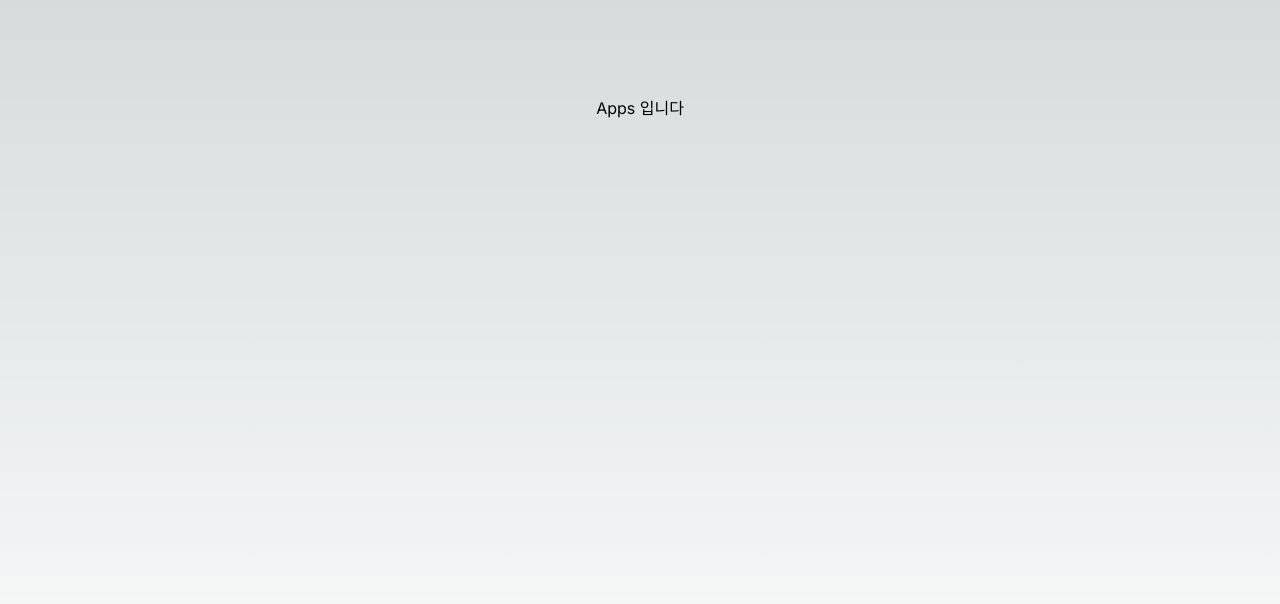
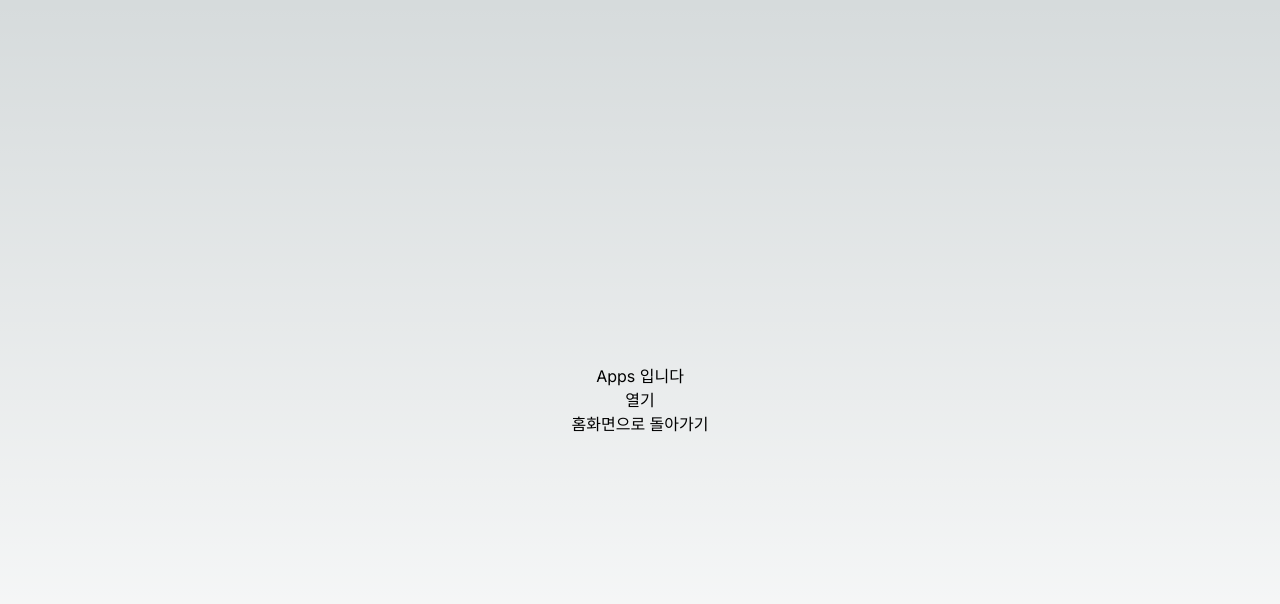
Before and after one commit to chamin966/Modal_Container, a Next.js app in the folder my-app/: page /apps in a window 1280 px wide. Shown: the top 604 px of the page. Built offline with nearby package versions, Linux system fonts and the light colour scheme.

Commit message:
[feat] Link 태그로 홈화면간 라우팅 기능 추가

```diff
--- a/my-app/app/apps/page.tsx
+++ b/my-app/app/apps/page.tsx
@@ -1,7 +1,13 @@
+'use client';
+import BasicModal from '@/components/BasicModal';
+import Link from 'next/link';
+
 export default function Apps() {
   return (
-    <main className="flex min-h-screen flex-col items-center justify-between p-24">
+    <main className='flex min-h-screen flex-col items-center justify-center p-24'>
       <div>Apps 입니다</div>
+      <BasicModal />
+      <Link href={{ pathname: '/' }}>홈화면으로 돌아가기</Link>
     </main>
   );
 }
--- a/my-app/app/page.tsx
+++ b/my-app/app/page.tsx
@@ -1,11 +1,10 @@
-'use client';
-import BasicModal from '@/components/BasicModal';
+import Link from 'next/link';
 
 export default function Home() {
   return (
     <main className='flex  min-h-screen flex-col items-center justify-center p-24 ga'>
       <div>홈화면 입니다</div>
-      <BasicModal />
+      <Link href={{ pathname: '/apps' }}>apps 화면으로 이동</Link>
     </main>
   );
 }
```
